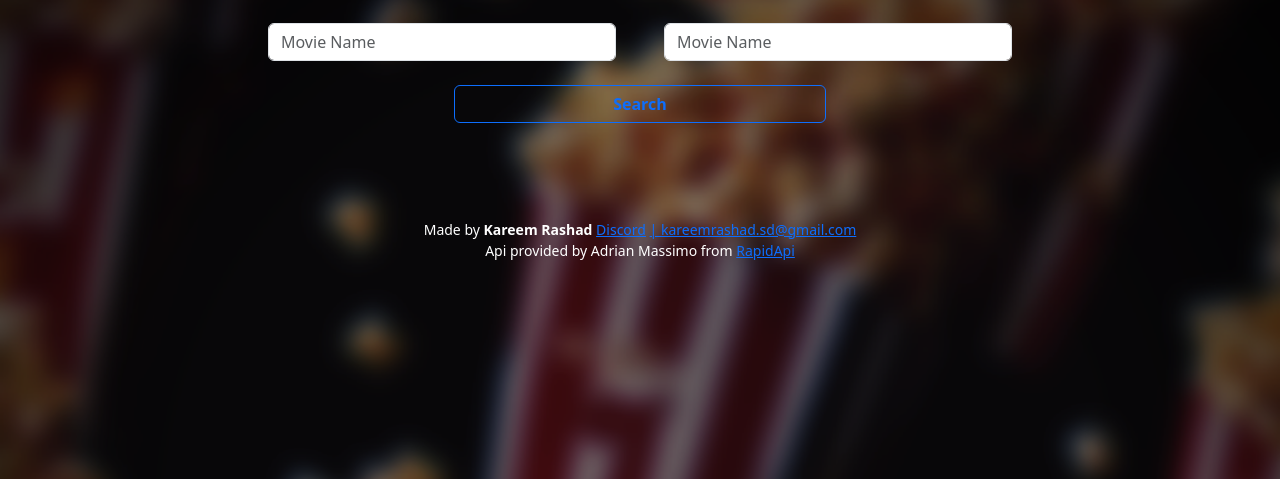
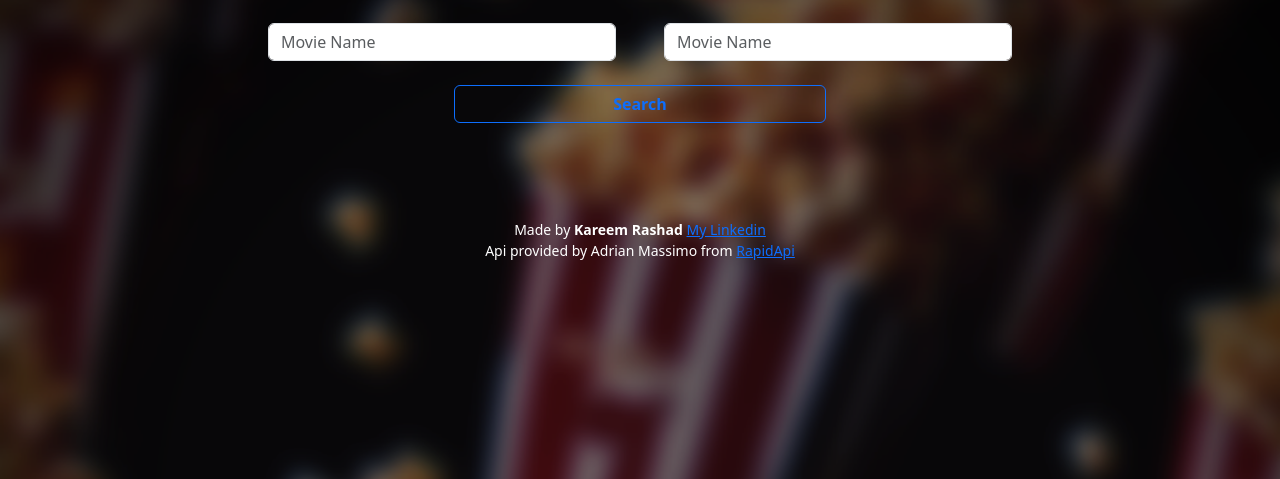
Before and after one commit to kareem-xyz/movienight, a Flask app: page / in a window 1280 px wide. Shown: the part 114-593 px from the top of the page. Run offline with Flask 3, Linux system fonts and the light colour scheme.

Commit message:
Added linkedin

```diff
--- a/templates/layout.html
+++ b/templates/layout.html
@@ -71,8 +71,7 @@
             <br><br>
             <footer class="mb-5 small text-center">
                 Made by <strong>Kareem Rashad</strong>
-                <a href="https://discord.com/channels/711320935365345281">Discord</a>
-                <a href="mailto:kareemrashad.sd@gmail.com">| kareemrashad.sd@gmail.com</a>
+                <a href="https://linkedin.com/in/ahmedke">My Linkedin</a>
                 <br> Api provided by Adrian Massimo from
                 <a href="https://rapidapi.com/SAdrian/api/moviesdatabase/">RapidApi</a>
             </footer>
```
